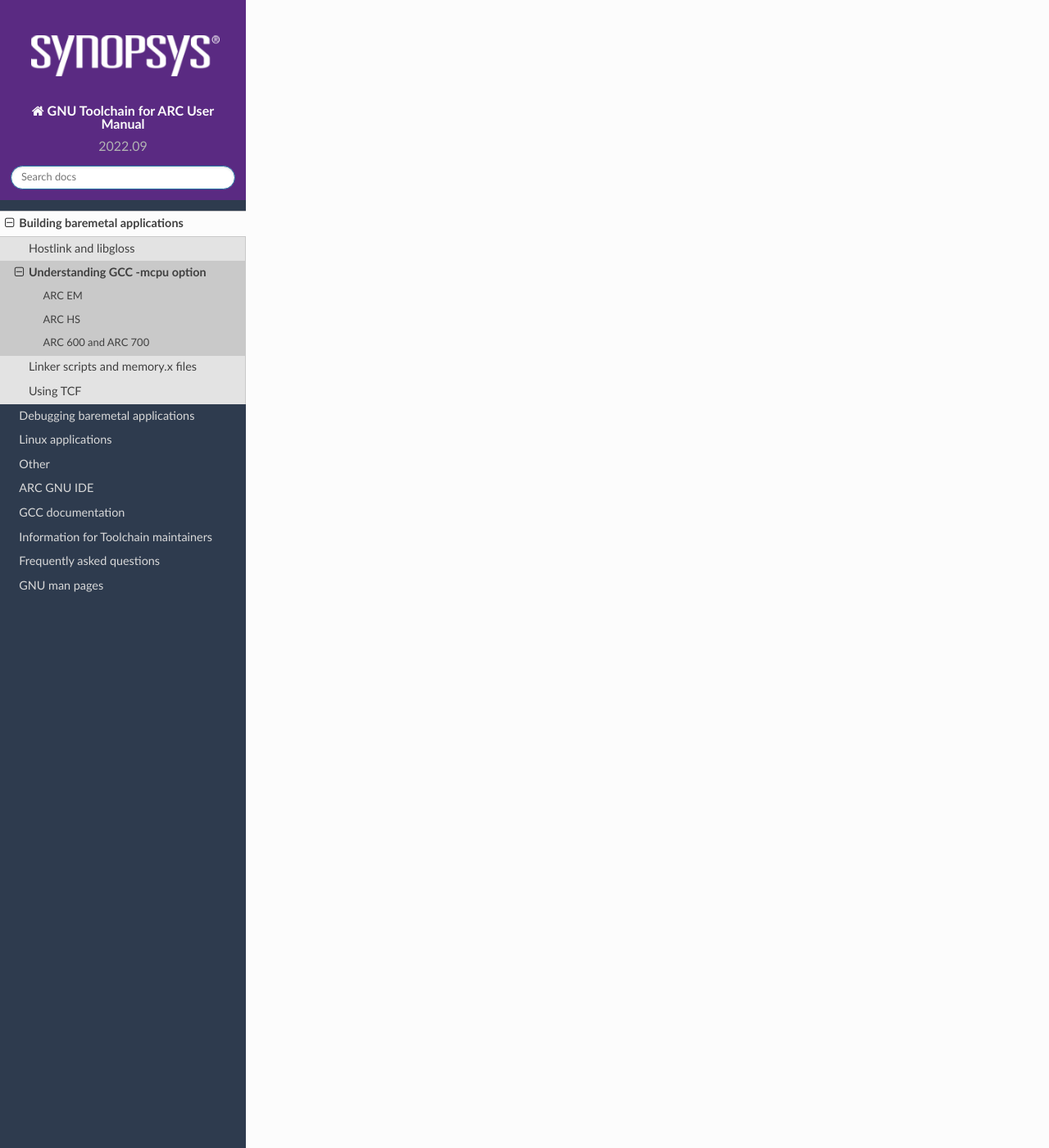
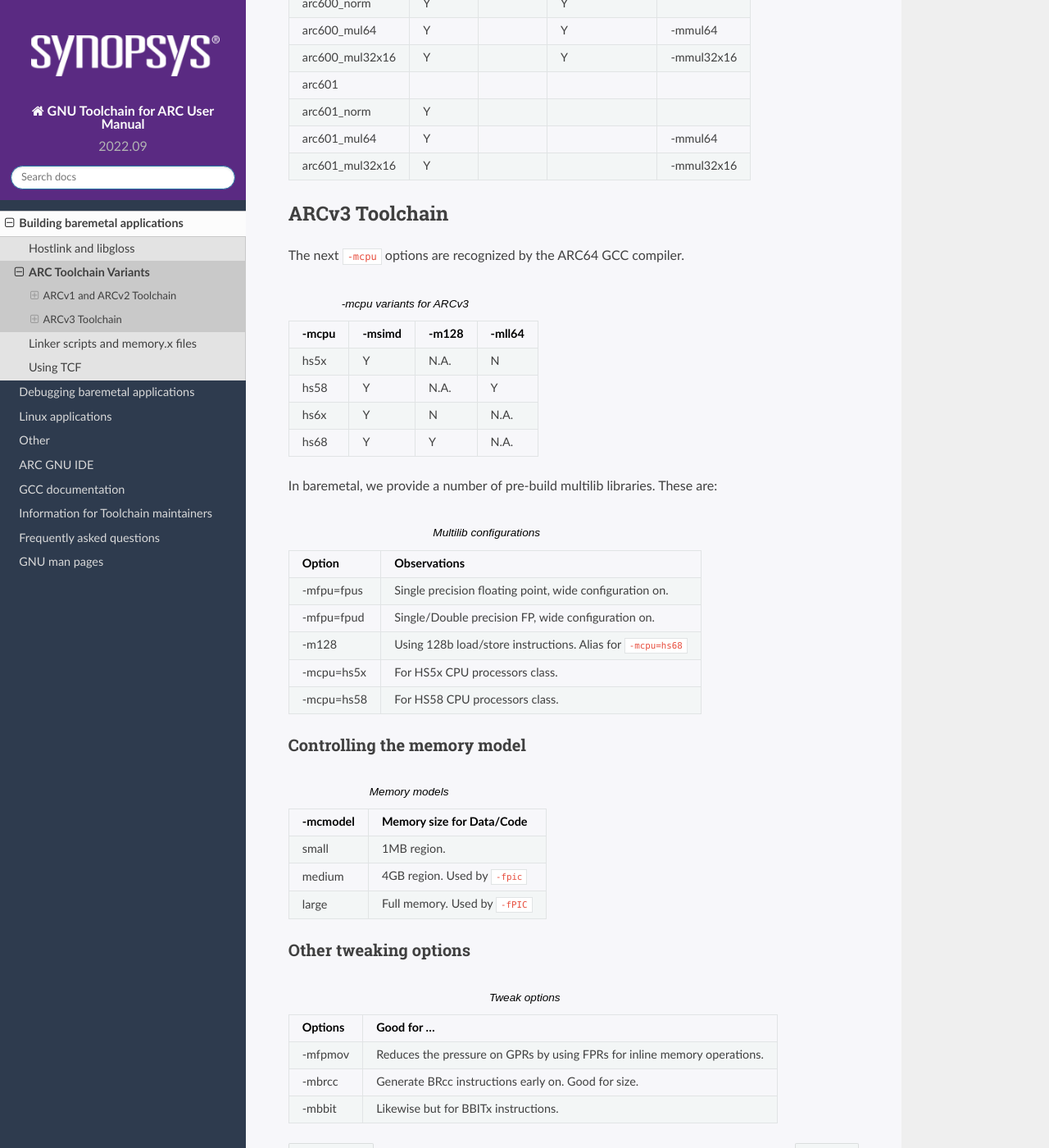
Before and after one commit to foss-for-synopsys-dwc-arc-processors/toolchain, a Sphinx documentation site: the page built from doc/baremetal/gcc-mcpu.rst, in a window 1280 px wide and 1400 px high, scrolled down 3796 px. Shown: the whole window at 82% size. Built offline with Sphinx 7.4.7 and the Read the Docs theme 2.0.0, drawn with Linux system fonts in a browser that asks for light colours; some of the changed text lies outside the part shown.

Commit message:
ARC64: Update/Add ARC64 related compiler sections
Signed-off-by: Claudiu Zissulescu <claziss@gmail.com>

```diff
--- a/doc/baremetal/gcc-mcpu.rst
+++ b/doc/baremetal/gcc-mcpu.rst
@@ -1,7 +1,32 @@
 .. index:: mcpu, compiler
 
-Understanding GCC -mcpu option
-==============================
+ARC Toolchain Variants
+======================
+
+The GCC toolchain has support for three ARC CPU families, namely
+
+* ARCompact (i.e., ARCv1) CPU family made of ARC6xx, and ARC7xx processors;
+* ARCv2 CPU family made of ARCEM, and ARCHS procesors;
+* ARCv3 CPU family made of ARC32:HS5x, and ARC64:HS6x processors.
+
+Most of the above processors are 32bit RISC processors. Notable
+exception is ARC64:HS6x processors which is a 64bit RISC machine.
+
+The next table depicts which GCC driver should be used depending on
+ARC CPU family.
+
+.. table:: ARC's GCC driver/triplet name
+
+   ======= =============== =========================================
+   Family  Driver/Triplet  Observations
+   ======= =============== =========================================
+   ARCv1   arc-elf32-gcc   Specific CPU selected by ``-mcpu`` option
+   ARCv2   arc-elf32-gcc   Likewise
+   ARCv3   arc64-elf-gcc   Works for both 32b or 64b variants
+   ======= =============== =========================================
+
+ARCv1 and ARCv2 Toolchain
+-------------------------
 
 The GCC option ``-mcpu=`` for ARC does not only designate the ARC CPU family
 (ARC EM, HS, 600 or 700), but also enables the corresponding set of optional
@@ -26,7 +51,7 @@
 
 
 ARC EM
-------
+^^^^^^
 
 The following table summarize what options are set by each of the possible
 ``-mcpu`` values for ARC EM.
@@ -96,7 +121,7 @@
 
 
 ARC HS
-------
+^^^^^^
 
 The following table summarize what options are set by each of the possible ``-mcpu``
 values for ARC HS.
@@ -140,7 +165,7 @@
 
 
 ARC 600 and ARC 700
--------------------
+^^^^^^^^^^^^^^^^^^^
 
 The following table summarize what options are set by each of the possible ``-mcpu``
 values for ARC 600 and ARC 700.
@@ -161,4 +186,62 @@
     arc601_mul32x16      Y                                 -mmul32x16
    ================= ======== ======== ================== ============
 
+
+ARCv3 Toolchain
+---------------
+
+The next ``-mcpu`` options are recognized by the ARC64 GCC compiler.
+
+.. table:: -mcpu variants for ARCv3
+
+   ======== ======== ======== ========
+    -mcpu    -msimd   -m128    -mll64
+   ======== ======== ======== ========
+   hs5x       Y       N.A.      N
+   hs58       Y       N.A.      Y
+   hs6x       Y       N         N.A.
+   hs68       Y       Y         N.A.
+   ======== ======== ======== ========
+
+In baremetal, we provide a number of pre-build multilib libraries. These are:
+
+.. table:: Multilib configurations
+
+   =========== ============================================================
+   Option       Observations
+   =========== ============================================================
+   -mfpu=fpus  Single precision floating point, wide configuration on.
+   -mfpu=fpud  Single/Double precision FP, wide configuration on.
+   -m128       Using 128b load/store instructions. Alias for ``-mcpu=hs68``
+   -mcpu=hs5x  For HS5x CPU processors class.
+   -mcpu=hs58  For HS58 CPU processors class.
+   =========== ============================================================
+
+Controlling the memory model
+^^^^^^^^^^^^^^^^^^^^^^^^^^^^
+
+.. table:: Memory models
+
+   ========= ================================
+   -mcmodel   Memory size for Data/Code
+   ========= ================================
+   small      1MB region.
+   medium     4GB region. Used by ``-fpic``
+   large      Full memory. Used by ``-fPIC``
+   ========= ================================
+
+Other tweaking options
+^^^^^^^^^^^^^^^^^^^^^^^
+
+.. table:: Tweak options
+
+   ======== ===================================================
+   Options  Good for ...
+   ======== ===================================================
+   -mfpmov  Reduces the pressure on GPRs by using FPRs for
+            inline memory operations.
+   -mbrcc   Generate BRcc instructions early on. Good for size.
+   -mbbit   Likewise but for BBITx instructions.
+   ======== ===================================================
+
 .. vim: sts=3 sw=3 ts=3 tw=100:
```
